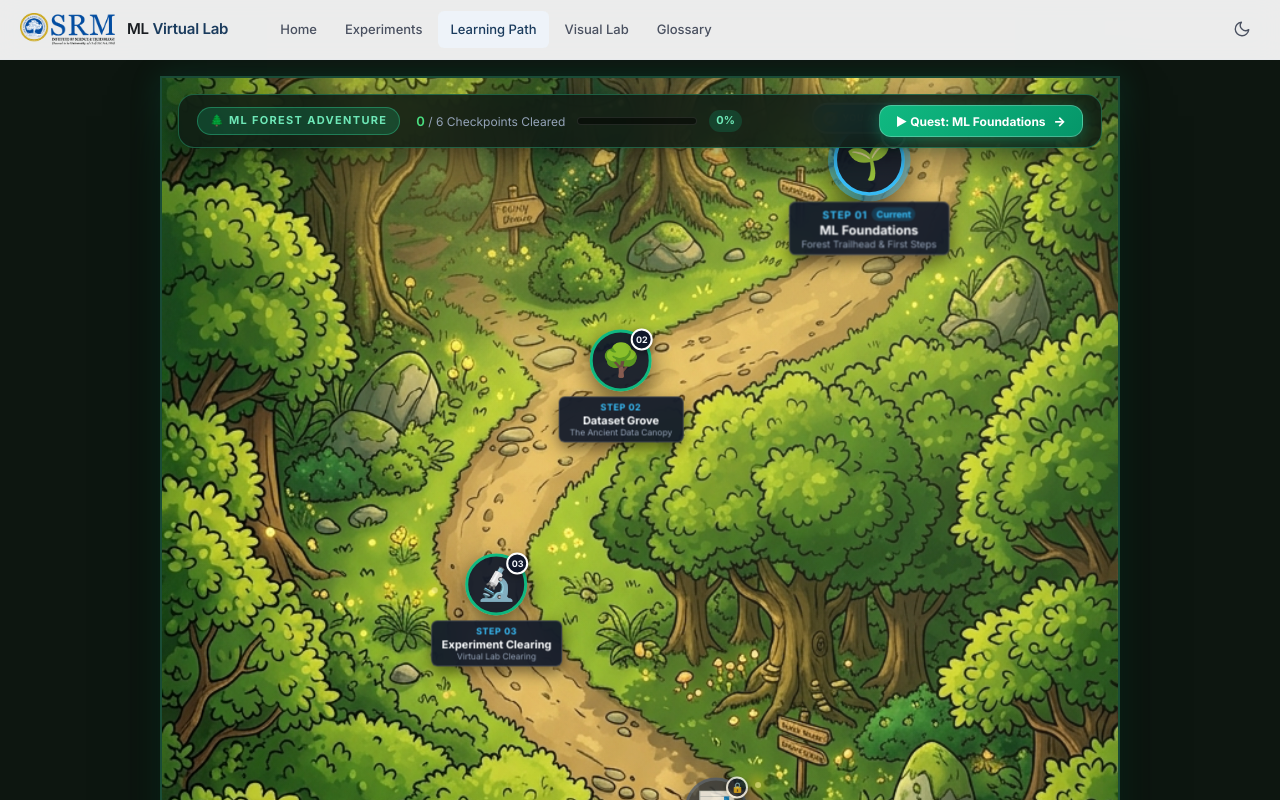
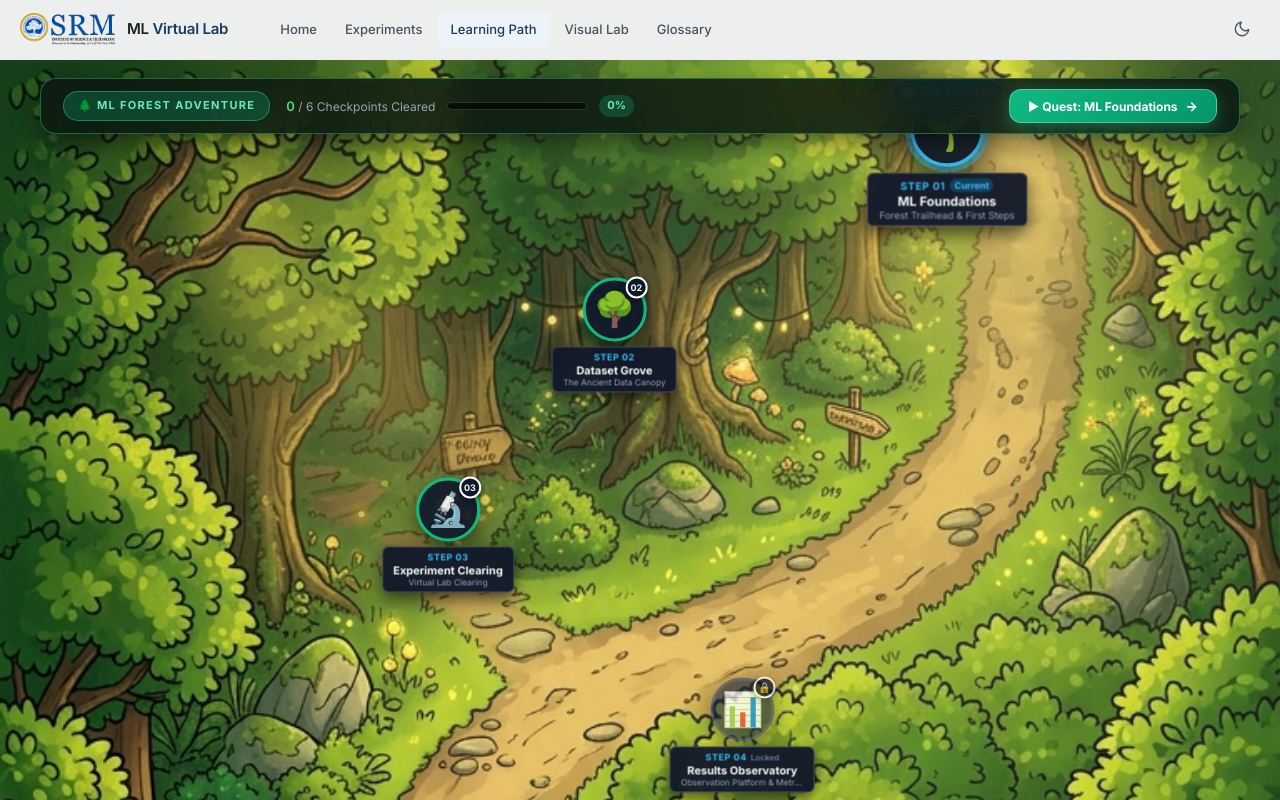
Before and after one commit to Durwissh/ml-virtual-lab, a React (Vite) app: page /learning-path in a window 1280 px wide. Shown: the top 800 px of the page. Built offline with nearby package versions, Linux system fonts and the light colour scheme; no server answers.

Commit message:
fix(learning-path): extend RPG forest map to full edge-to-edge viewport width and height without black side spaces

```diff
--- a/src/pages/LearningPath.css
+++ b/src/pages/LearningPath.css
@@ -1,46 +1,49 @@
-/* src/pages/LearningPath.css - Top-Down RPG Learning Forest */
+/* src/pages/LearningPath.css - Full Bleed Top-Down RPG Learning Forest */
 
 .forest-page-wrapper {
   position: relative;
-  min-height: calc(100vh - var(--header-height));
-  background: #0d1610;
-  padding: calc(var(--header-height) + 16px) var(--space-4) 40px;
+  width: 100%;
+  min-height: 100vh;
+  background: #17381f;
+  padding: var(--header-height) 0 0 0;
+  margin: 0;
   display: flex;
-  justify-content: center;
-  align-items: flex-start;
+  flex-direction: column;
+  overflow-x: hidden;
 }
 
-/* ─── Main RPG Viewport Container ─── */
+/* ─── Edge-to-Edge Fullscreen RPG Viewport ─── */
 .forest-rpg-viewport {
   position: relative;
   width: 100%;
-  max-width: 960px;
-  background: #111f16;
-  border: 2px solid rgba(52, 211, 153, 0.25);
-  border-radius: var(--radius-3xl);
-  box-shadow: 0 25px 60px -15px rgba(0, 0, 0, 0.7), 0 0 30px rgba(16, 185, 129, 0.15);
+  min-height: calc(100vh - var(--header-height));
+  background: #17381f;
   overflow: hidden;
   user-select: none;
+  display: flex;
+  flex-direction: column;
 }
 
 /* ─── Floating Top Game HUD ─── */
 .forest-floating-hud {
   position: absolute;
-  top: 16px;
-  left: 16px;
-  right: 16px;
+  top: 18px;
+  left: 24px;
+  right: 24px;
   z-index: 30;
   display: flex;
   align-items: center;
   justify-content: space-between;
   gap: var(--space-3);
-  background: rgba(15, 28, 20, 0.88);
-  backdrop-filter: blur(16px);
-  -webkit-backdrop-filter: blur(16px);
-  border: 1px solid rgba(52, 211, 153, 0.35);
+  background: rgba(12, 26, 17, 0.88);
+  backdrop-filter: blur(18px);
+  -webkit-backdrop-filter: blur(18px);
+  border: 1.5px solid rgba(52, 211, 153, 0.4);
   border-radius: var(--radius-2xl);
-  padding: 10px 18px;
-  box-shadow: 0 10px 30px -5px rgba(0, 0, 0, 0.5);
+  padding: 10px 22px;
+  box-shadow: 0 10px 30px -5px rgba(0, 0, 0, 0.6);
+  max-width: 1200px;
+  margin: 0 auto;
 }
 
 .forest-hud-left {
@@ -55,10 +58,10 @@
   font-weight: 900;
   letter-spacing: 0.12em;
   color: #6ee7b7;
-  background: rgba(16, 185, 129, 0.22);
-  padding: 4px 12px;
+  background: rgba(16, 185, 129, 0.25);
+  padding: 5px 14px;
   border-radius: var(--radius-full);
-  border: 1px solid rgba(52, 211, 153, 0.4);
+  border: 1px solid rgba(52, 211, 153, 0.45);
   display: inline-flex;
   align-items: center;
   gap: 5px;
@@ -81,10 +84,10 @@
 }
 
 .forest-hud-bar {
-  width: 120px;
+  width: 140px;
   height: 8px;
-  background: rgba(0, 0, 0, 0.5);
-  border: 1px solid rgba(255, 255, 255, 0.1);
+  background: rgba(0, 0, 0, 0.6);
+  border: 1px solid rgba(255, 255, 255, 0.15);
   border-radius: var(--radius-full);
   overflow: hidden;
 }
@@ -100,8 +103,8 @@
   font-size: 11px;
   font-weight: 800;
   color: #6ee7b7;
-  background: rgba(16, 185, 129, 0.2);
-  padding: 2px 7px;
+  background: rgba(16, 185, 129, 0.25);
+  padding: 2px 8px;
   border-radius: var(--radius-full);
 }
 
@@ -116,20 +119,20 @@
   gap: 8px;
   background: linear-gradient(135deg, #10b981 0%, #059669 100%);
   color: #ffffff;
-  border: 1px solid rgba(255, 255, 255, 0.25);
+  border: 1px solid rgba(255, 255, 255, 0.3);
   border-radius: var(--radius-xl);
-  padding: 7px 16px;
+  padding: 8px 18px;
   font-size: var(--text-xs);
   font-weight: 800;
   cursor: pointer;
-  box-shadow: 0 4px 16px rgba(16, 185, 129, 0.4);
+  box-shadow: 0 4px 16px rgba(16, 185, 129, 0.45);
   transition: all 0.2s ease;
   white-space: nowrap;
 }
 
 .forest-hud-continue-btn:hover {
   transform: translateY(-1px);
-  box-shadow: 0 6px 22px rgba(16, 185, 129, 0.55);
+  box-shadow: 0 6px 22px rgba(16, 185, 129, 0.6);
   background: linear-gradient(135deg, #059669 0%, #047857 100%);
 }
 
@@ -142,19 +145,23 @@
   transform: translateX(3px);
 }
 
-/* ─── 2D RPG Forest Canvas ─── */
+/* ─── Full-Bleed 2D RPG Forest Canvas ─── */
 .forest-rpg-canvas {
   position: relative;
   width: 100%;
-  aspect-ratio: 9 / 16;
-  max-height: 1400px;
+  min-height: calc(100vh - var(--header-height));
+  height: 1250px;
+  background: #17381f;
   overflow: hidden;
 }
 
 .forest-rpg-bg-image {
+  position: absolute;
+  inset: 0;
   width: 100%;
   height: 100%;
   object-fit: cover;
+  object-position: center top;
   display: block;
   pointer-events: none;
 }
@@ -170,7 +177,7 @@
 .forest-sun-shafts {
   position: absolute;
   inset: 0;
-  background: radial-gradient(circle at 75% 15%, rgba(254, 240, 138, 0.15) 0%, transparent 60%);
+  background: radial-gradient(circle at 75% 15%, rgba(254, 240, 138, 0.18) 0%, transparent 65%);
   mix-blend-mode: screen;
 }
 
@@ -180,12 +187,12 @@
   height: 6px;
   border-radius: 50%;
   background: #fef08a;
-  box-shadow: 0 0 12px 3px rgba(250, 204, 21, 0.9);
+  box-shadow: 0 0 12px 3px rgba(250, 204, 21, 0.95);
   animation: ffFloat 5s ease-in-out infinite alternate;
 }
 
-.ff-1 { top: 14%; left: 68%; animation-duration: 6s; }
-.ff-2 { top: 25%; left: 45%; animation-duration: 4.5s; animation-delay: -2s; }
+.ff-1 { top: 12%; left: 68%; animation-duration: 6s; }
+.ff-2 { top: 24%; left: 45%; animation-duration: 4.5s; animation-delay: -2s; }
 .ff-3 { top: 38%; left: 28%; animation-duration: 7s; animation-delay: -3s; }
 .ff-4 { top: 52%; left: 62%; animation-duration: 5.5s; animation-delay: -1s; }
 .ff-5 { top: 70%; left: 42%; animation-duration: 6.5s; animation-delay: -4s; }
@@ -223,7 +230,7 @@
   width: 32px;
   height: 32px;
   border-radius: 50%;
-  background: rgba(56, 189, 248, 0.4);
+  background: rgba(56, 189, 248, 0.45);
   animation: playerRingPulse 2s cubic-bezier(0.16, 1, 0.3, 1) infinite;
 }
 
@@ -240,7 +247,7 @@
   display: flex;
   align-items: center;
   gap: 4px;
-  box-shadow: 0 4px 12px rgba(0, 0, 0, 0.4);
+  box-shadow: 0 4px 12px rgba(0, 0, 0, 0.5);
 }
 
 .player-icon {
@@ -296,10 +303,10 @@
 .forest-node-glow-ring {
   position: absolute;
   top: 8px;
-  width: 68px;
-  height: 68px;
+  width: 72px;
+  height: 72px;
   border-radius: 50%;
-  background: rgba(74, 222, 128, 0.4);
+  background: rgba(74, 222, 128, 0.45);
   animation: nodeGlowPulse 2s cubic-bezier(0.16, 1, 0.3, 1) infinite;
   pointer-events: none;
 }
@@ -312,8 +319,8 @@
 /* Tree Canopy Motif */
 .forest-tree-canopy {
   position: relative;
-  width: 62px;
-  height: 62px;
+  width: 64px;
+  height: 64px;
   border-radius: 50%;
   background: rgba(15, 23, 42, 0.92);
   border: 3.5px solid #10b981;
@@ -341,7 +348,7 @@
 }
 
 .forest-tree-leaves .tree-art {
-  font-size: 2rem;
+  font-size: 2.1rem;
   line-height: 1;
 }
 
@@ -385,14 +392,14 @@
 /* Label Banner */
 .forest-node-label-plate {
   margin-top: 5px;
-  background: rgba(15, 23, 42, 0.92);
-  border: 1px solid rgba(255, 255, 255, 0.15);
+  background: rgba(15, 23, 42, 0.94);
+  border: 1px solid rgba(255, 255, 255, 0.2);
   border-radius: var(--radius-md);
   padding: 4px 10px;
   text-align: center;
-  box-shadow: 0 6px 16px rgba(0, 0, 0, 0.5);
+  box-shadow: 0 6px 16px rgba(0, 0, 0, 0.6);
   backdrop-filter: blur(10px);
-  max-width: 140px;
+  max-width: 145px;
   pointer-events: none;
 }
 
@@ -415,7 +422,7 @@
   font-size: 8px;
   font-weight: 800;
   color: #38bdf8;
-  background: rgba(14, 165, 233, 0.2);
+  background: rgba(14, 165, 233, 0.25);
   padding: 1px 4px;
   border-radius: var(--radius-full);
 }
@@ -424,7 +431,7 @@
   font-size: 8px;
   font-weight: 800;
   color: #4ade80;
-  background: rgba(34, 197, 94, 0.2);
+  background: rgba(34, 197, 94, 0.25);
   padding: 1px 4px;
   border-radius: var(--radius-full);
 }
@@ -449,17 +456,17 @@
   white-space: nowrap;
   overflow: hidden;
   text-overflow: ellipsis;
-  max-width: 120px;
+  max-width: 125px;
 }
 
 /* ─── Sleek Game Quest Modal Overlay ─── */
 .forest-quest-modal-backdrop {
-  position: absolute;
+  position: fixed;
   inset: 0;
-  background: rgba(5, 10, 8, 0.75);
-  backdrop-filter: blur(8px);
-  -webkit-backdrop-filter: blur(8px);
-  z-index: 50;
+  background: rgba(5, 12, 8, 0.8);
+  backdrop-filter: blur(10px);
+  -webkit-backdrop-filter: blur(10px);
+  z-index: 100;
   display: flex;
   align-items: center;
   justify-content: center;
@@ -473,13 +480,13 @@
   max-height: 90vh;
   overflow-y: auto;
   border-radius: var(--radius-2xl);
-  box-shadow: 0 25px 60px -10px rgba(0, 0, 0, 0.8), 0 0 40px rgba(16, 185, 129, 0.2);
+  box-shadow: 0 25px 60px -10px rgba(0, 0, 0, 0.9), 0 0 40px rgba(16, 185, 129, 0.25);
 }
 
 /* Detail Panel Styling inside modal */
 .forest-detail-panel {
-  background: #0f1c14;
-  border: 1.5px solid rgba(52, 211, 153, 0.3);
+  background: #0d1a12;
+  border: 1.5px solid rgba(52, 211, 153, 0.35);
   border-radius: var(--radius-2xl);
   padding: var(--space-6) var(--space-8);
   display: flex;
@@ -520,7 +527,7 @@
   font-weight: 800;
   letter-spacing: 0.1em;
   color: #6ee7b7;
-  background: rgba(16, 185, 129, 0.18);
+  background: rgba(16, 185, 129, 0.2);
   padding: 3px 9px;
   border-radius: var(--radius-sm);
 }
@@ -564,8 +571,8 @@
   background: rgba(255, 255, 255, 0.1);
   border: 1px solid rgba(255, 255, 255, 0.15);
   border-radius: var(--radius-full);
-  width: 30px;
-  height: 30px;
+  width: 32px;
+  height: 32px;
   display: flex;
   align-items: center;
   justify-content: center;
@@ -576,9 +583,9 @@
 }
 
 .forest-detail-close-btn:hover {
-  background: rgba(239, 68, 68, 0.25);
+  background: rgba(239, 68, 68, 0.3);
   color: #fca5a5;
-  border-color: rgba(239, 68, 68, 0.4);
+  border-color: rgba(239, 68, 68, 0.5);
 }
 
 /* Header */
@@ -634,7 +641,7 @@
 
 /* Objectives */
 .forest-detail-objectives {
-  background: rgba(0, 0, 0, 0.35);
+  background: rgba(0, 0, 0, 0.4);
   border: 1px solid rgba(255, 255, 255, 0.08);
   border-radius: var(--radius-xl);
   padding: var(--space-4) var(--space-5);
@@ -809,7 +816,10 @@
     flex-direction: column;
     align-items: flex-start;
     gap: 8px;
-    padding: 8px 12px;
+    padding: 8px 14px;
+    top: 10px;
+    left: 10px;
+    right: 10px;
   }
 
   .forest-hud-bar {
```
